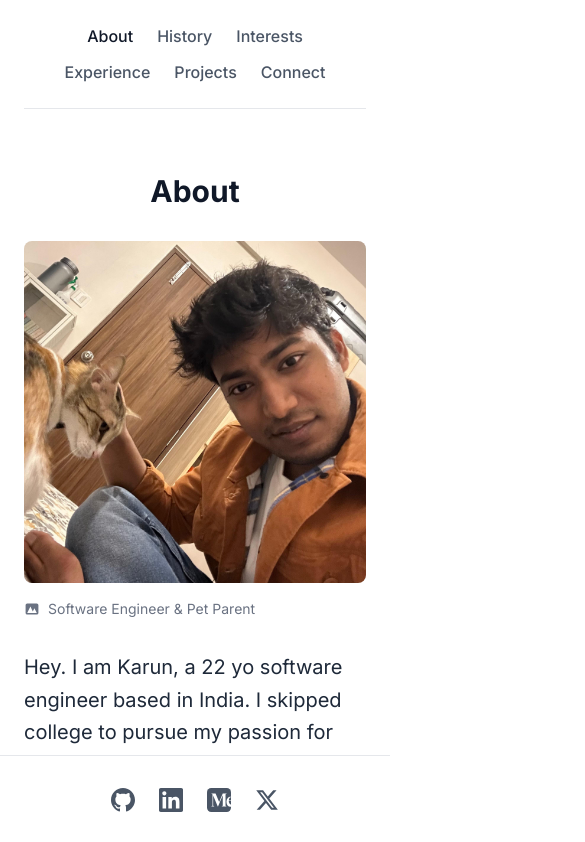
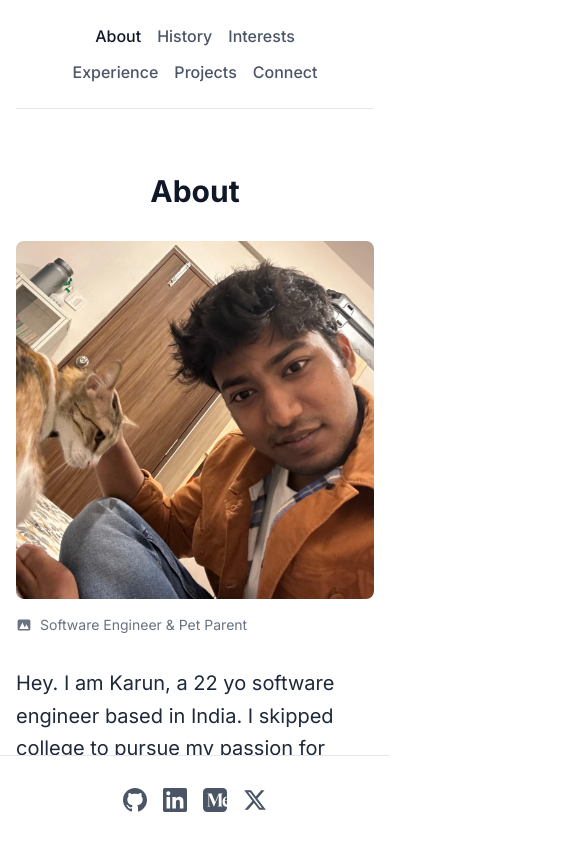
Before and after one commit to singhalkarun/singhalkarun.com, a Next.js app: page / in a window 390 px wide. Shown: the top 842 px of the page, 585 px wide, since content can reach past the window. Built offline with nearby package versions, Linux system fonts and the light colour scheme.

Commit message:
fix horizontal overflow issue in mobile

```diff
--- a/app/components/Footer.tsx
+++ b/app/components/Footer.tsx
@@ -1,9 +1,9 @@
 export default function Footer() {
   return (
-    <footer className="fixed bottom-0 left-0 right-0 bg-white z-10">
-      <div className="max-w-4xl mx-auto px-6 py-8 border-t border-gray-200">
+    <footer className="fixed bottom-0 left-0 right-0 bg-white z-10 w-full overflow-x-hidden">
+      <div className="max-w-4xl mx-auto px-4 sm:px-6 py-8 border-t border-gray-200 w-full">
         <div className="flex justify-center">
-          <div className="flex items-center space-x-6">
+          <div className="flex items-center space-x-4 sm:space-x-6">
             <a
               href="https://github.com/singhalkarun"
               target="_blank"
--- a/app/components/Header.tsx
+++ b/app/components/Header.tsx
@@ -78,7 +78,7 @@ export default function Header() {
   }, [navItems]);
 
   return (
-    <header className="sticky top-0 z-50 bg-white border-b border-gray-200 pt-6 pb-6 mb-12">
+    <header className="sticky top-0 z-50 bg-white border-b border-gray-200 pt-6 pb-6 mb-12 w-full overflow-x-hidden">
       {/* Desktop Navigation */}
       <nav className="hidden md:flex justify-center space-x-8 lg:space-x-12">
         {navItems.map((item) => (
@@ -93,9 +93,9 @@ export default function Header() {
       </nav>
 
         {/* Mobile Navigation - 2 Lines */}
-        <nav className="md:hidden">
+        <nav className="md:hidden w-full">
           {/* First line: About, History, Interests */}
-          <div className="flex justify-center space-x-6 mb-3">
+          <div className="flex justify-center space-x-4 sm:space-x-6 mb-3 px-2">
             {navItems.slice(0, 3).map((item) => (
               <NavButton
                 key={item.id}
@@ -109,7 +109,7 @@ export default function Header() {
           </div>
 
           {/* Second line: Experience, Projects, Connect */}
-          <div className="flex justify-center space-x-6">
+          <div className="flex justify-center space-x-4 sm:space-x-6 px-2">
             {navItems.slice(3).map((item) => (
               <NavButton
                 key={item.id}
--- a/app/globals.css
+++ b/app/globals.css
@@ -1,9 +1,20 @@
 @import "tailwindcss";
+
+/* Prevent horizontal scrolling on mobile */
+html, body {
+  overflow-x: hidden;
+  max-width: 100%;
+}
 
 body {
   background: #ffffff;
   color: #171717;
   font-family: var(--font-inter), ui-sans-serif, system-ui, -apple-system, BlinkMacSystemFont, "Segoe UI", Roboto, "Helvetica Neue", Arial, "Noto Sans", sans-serif, "Apple Color Emoji", "Segoe UI Emoji", "Segoe UI Symbol", "Noto Color Emoji";
+}
+
+/* Ensure all elements respect container width */
+* {
+  box-sizing: border-box;
 }
 
 /* Smooth transitions for all elements */
@@ -22,3 +33,18 @@ a:focus, button:focus {
   background: #e5e5e5;
   color: #171717;
 }
+
+/* Mobile-specific fixes */
+@media (max-width: 768px) {
+  /* Ensure images don't overflow */
+  img {
+    max-width: 100%;
+    height: auto;
+  }
+
+  /* Prevent text from overflowing */
+  p, h1, h2, h3, h4, h5, h6 {
+    word-wrap: break-word;
+    overflow-wrap: break-word;
+  }
+}
--- a/app/layout.tsx
+++ b/app/layout.tsx
@@ -45,6 +45,9 @@ export default function RootLayout({
 }>) {
   return (
     <html lang="en">
+      <head>
+        <meta name="viewport" content="width=device-width, initial-scale=1.0, maximum-scale=1.0, user-scalable=no" />
+      </head>
       <body className={`${inter.variable} font-sans antialiased`}>
         {children}
       </body>
--- a/app/page.tsx
+++ b/app/page.tsx
@@ -125,9 +125,9 @@ export default function Home() {
   ];
 
   return (
-    <div className="min-h-screen bg-white flex flex-col">
+    <div className="min-h-screen bg-white flex flex-col overflow-x-hidden">
       <div className="flex-1">
-        <div className="max-w-4xl mx-auto px-6 pb-12 pb-32">
+        <div className="max-w-4xl mx-auto px-4 sm:px-6 pb-12 pb-32 w-full">
           <Header />
 
           {/* About Section */}
```
